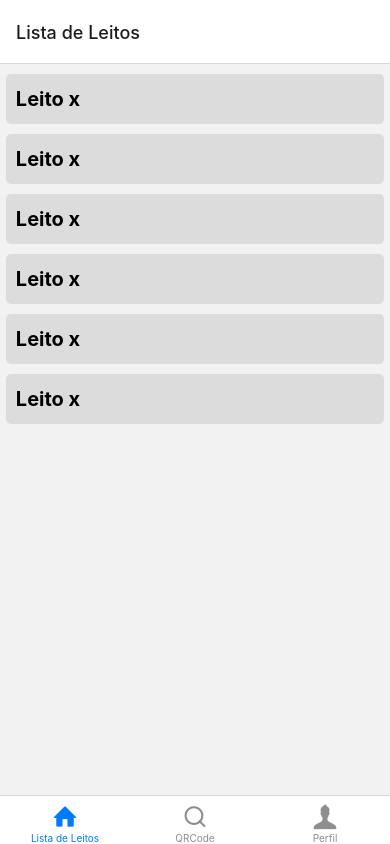
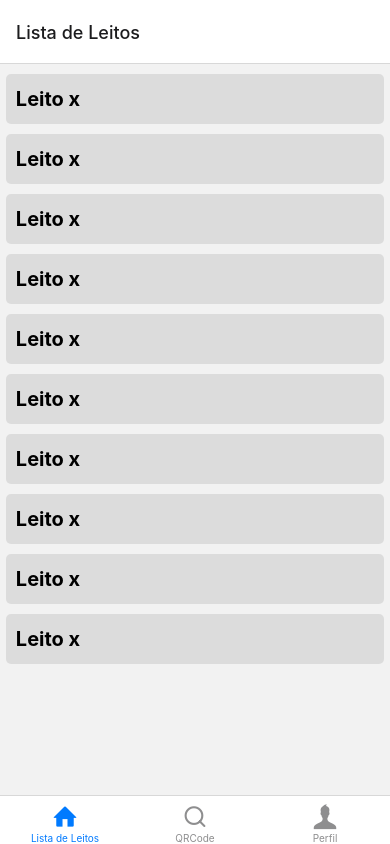
Before and after one commit to FDelfim/Prototipo-QR-Leitos, a React Native app: screen / in a window 390 px wide. Built offline with nearby package versions, Linux system fonts and the light colour scheme.

Commit message:
FlatList

```diff
--- a/src/pages/listLeitos/index.js
+++ b/src/pages/listLeitos/index.js
@@ -1,70 +1,33 @@
 import React from 'react';
 import { Component } from 'react';
-import { render } from 'react-dom';
-import { Text, View, FlatList } from 'react-native';
+import { View, FlatList } from 'react-native';
 import styles from './style'
 import Leitos from './leito'
 
 
-// export default class ListLeitos extends Component {
-export default function ListLeitos() {
+export default class ListLeitos extends Component {
 
+    constructor(props) {
+        super(props);
+        this.state = {
+            leitos: [1, 2, 3, 4, 5, 6, 7, 8, 9, 10]
+        }
+    }
+
+    render() {
         return (
             <View>
+                <FlatList
+                    data={this.state.leitos}
+                    keyExtractor={(item) => item.id}
+                    renderItem={({ }) =>
                         <View style={styles.containerLeitos}>
                             <Leitos />
                         </View>
-
-            <View style={styles.containerLeitos}>
-                <Leitos />
-            </View>
-
-            <View style={styles.containerLeitos}>
-                <Leitos />
-            </View>
-
-            <View style={styles.containerLeitos}>
-                <Leitos />
-            </View>
-
-            <View style={styles.containerLeitos}>
-                <Leitos />
-            </View>
-            <View style={styles.containerLeitos}>
-                <Leitos />
-            </View>
+                    }
+                />
             </View>
         );
+    }
 
-    // constructor(props) {
-    //     super(props);
-    //     this.state = {
-    //         leitos: [
-    //             { id: "1", nome: 'Leito 1' },
-    //             { id: "2", nome: 'Leito 2' },
-    //             { id: "3", nome: 'Leito 3' },
-    //             { id: "4", nome: 'Leito 4' },
-    //             { id: "5", nome: 'Leito 5' },
-    //             { id: "6", nome: 'Leito 6' },
-    //             { id: "7", nome: 'Leito 7' },
-    //             { id: "8", nome: 'Leito 8' },
-    //         ]
-    //     }
-    // }
-
-    // render() {
-    //     return (
-    //         <View style={styles.container}>
-    //             <FlatList
-    //                 data={this.state.leitos}
-    //                 keyExtractor={(item) => item.id}
-    //                 renderItem={({ item }) =>
-    //                     <View style={styles.containerLeitos}>
-    //                         <Text style={styles.text}> {item.nome}</Text>
-    //                     </View>
-    //                 }
-    //             />
-    //         </View>
-    //     );
-    // }
 }
```
Lines whose indentation alone changed are shown as unchanged.
